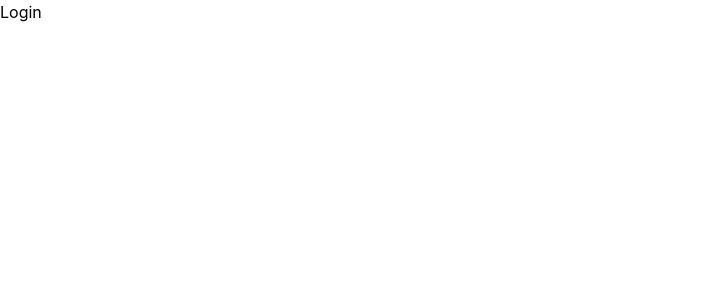
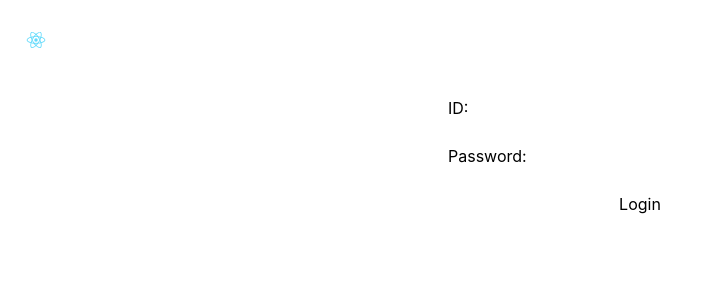
Before and after one commit to taewookim02/written-thoughts, a React (Create React App) app in the folder app/src/main/frontend/: page /login in a window 1280 px wide. Shown: the top 300 px of the page, without its empty margins (0-722 px from the left). Built offline with nearby package versions, Linux system fonts and the light colour scheme.

Commit message:
feat: add fetch feature for login

```diff
--- /dev/null
+++ b/app/src/main/frontend/src/components/MainContainer.jsx
@@ -0,0 +1,5 @@
+const MainContainer = ({ children }) => {
+  return <main className="p-4">{children}</main>;
+};
+
+export default MainContainer;
--- /dev/null
+++ b/app/src/main/frontend/src/components/NavLogo.jsx
@@ -0,0 +1,11 @@
+import logo from "../logo.svg";
+
+const NavLogo = () => {
+  return (
+    <a className="w-10 grid place-items-center mr-auto" href="/">
+      <img src={logo} alt="logo" className="max-w-8 h-auto " />
+    </a>
+  );
+};
+
+export default NavLogo;
--- a/app/src/main/frontend/src/components/Navbar.jsx
+++ b/app/src/main/frontend/src/components/Navbar.jsx
@@ -1,12 +1,15 @@
-import logo from "../logo.svg";
 import NavLink from "./NavLink";
-const Navbar = () => {
+import NavLogo from "./NavLogo";
+const Navbar = ({ isSimple }) => {
   return (
-    <nav className="flex gap-4 p-4">
-      <img src={logo} alt="logo" className="max-w-8 h-auto mr-auto" />
-      <NavLink href="./journal">Journal</NavLink>
-      <NavLink href="./login">Login</NavLink>
-      <NavLink href="./signup">Sign up</NavLink>
+    <nav className="flex gap-4 p-4 min-h-20 items-center">
+      <NavLogo />
+      {!isSimple && (
+        <>
+          <NavLink href="./login">Login</NavLink>
+          <NavLink href="./signup">Sign up</NavLink>
+        </>
+      )}
     </nav>
   );
 };
--- /dev/null
+++ b/app/src/main/frontend/src/components/login/LoginForm.jsx
@@ -0,0 +1,62 @@
+import { useState } from "react";
+
+const LoginForm = () => {
+  const [id, setId] = useState("");
+  const [password, setPassword] = useState("");
+  const [error, setError] = useState("");
+
+  const handleSubmit = async (e) => {
+    e.preventDefault();
+
+    try {
+      const res = await fetch("http://127.0.0.1:8080/app/api/v1/member/login", {
+        mode: "cors",
+        method: "POST",
+        headers: {
+          "Content-Type": "application/json",
+        },
+        body: JSON.stringify({ id, password }),
+      });
+      console.log(res);
+      const data = await res.json();
+      console.log(data);
+      // if (res.ok) {
+      //   const data = await res.json();
+      //   console.log("data:", data);
+      // } else {
+      //   const errorData = await res.json();
+      //   setError(errorData.message || "login failed");
+      // }
+    } catch (e) {
+      setError("Network error");
+    }
+  };
+
+  return (
+    <>
+      <form
+        onSubmit={handleSubmit}
+        className="login-form flex flex-col max-w-96 mx-auto"
+      >
+        <label htmlFor="id">ID:</label>
+        <input
+          type="text"
+          id="id"
+          value={id}
+          onChange={(e) => setId(e.target.value)}
+        />
+        <label htmlFor="pwd">Password:</label>
+        <input
+          type="password"
+          id="pwd"
+          value={password}
+          onChange={(e) => setPassword(e.target.value)}
+        />
+        <button type="submit">Login</button>
+      </form>
+      {error && <p className="error">{error}</p>}
+    </>
+  );
+};
+
+export default LoginForm;
--- a/app/src/main/frontend/src/pages/Login.jsx
+++ b/app/src/main/frontend/src/pages/Login.jsx
@@ -1,5 +1,15 @@
+import Navbar from "../components/Navbar";
+import LoginForm from "../components/login/LoginForm";
+import MainContainer from "../components/MainContainer";
 const Login = () => {
-  return <h1>Login</h1>;
+  return (
+    <>
+      <Navbar isSimple={true}></Navbar>
+      <MainContainer>
+        <LoginForm />
+      </MainContainer>
+    </>
+  );
 };
 
 export default Login;
```
Also changed, not shown: 1 other file (tests, documents, lock files or other folders).
